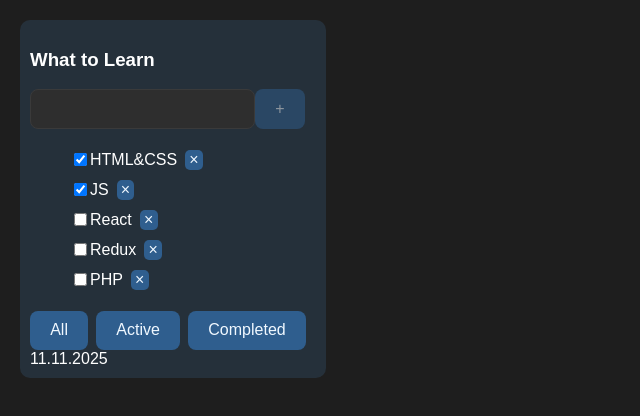
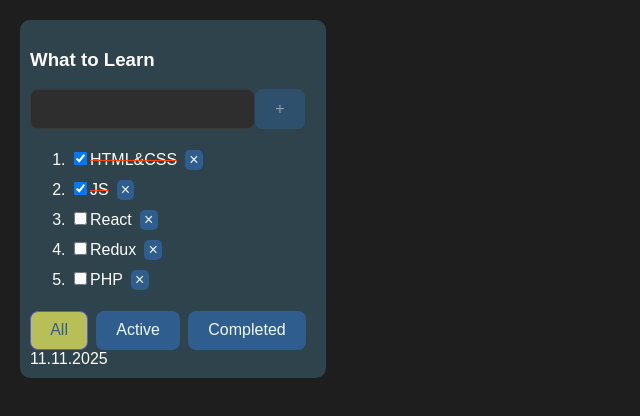
Before and after one commit to VitalickWeb/Todo-yarn-vite, a React (Vite) app: page / in a window 1280 px wide. Shown: the top 416 px of the page, without its empty margins (0-640 px from the left). Built offline with nearby package versions, Linux system fonts and the light colour scheme.

Commit message:
Added styles for tracking filter selection buttons

```diff
--- a/src/App.tsx
+++ b/src/App.tsx
@@ -59,6 +59,7 @@ export const App = () => {
                 tasks={filterShow}
                 removeTasks={removeTasks}
                 addTask={addTask}
+                filter={filter}
                 filterTasks={filterTasks}
                 changeStatus={changeStatus}
                 date="11.11.2025"
--- a/src/components/Button/Button.tsx
+++ b/src/components/Button/Button.tsx
@@ -3,12 +3,14 @@ import React, {ButtonHTMLAttributes, FC} from 'react';
 export type ButtonType = {
     title: string
     onClick: () => void
+    className?: string
 } & ButtonHTMLAttributes<HTMLButtonElement>;
 
 export const Button: FC<ButtonType> =
     ({
          title,
          onClick,
+         className,
          ...props
      }) => {
 
@@ -18,7 +20,7 @@ export const Button: FC<ButtonType> =
 
         return (
             <button
-                className="button_item"
+                className={className}
                 onClick={onClickAddTaskHandler}
                 {...props}
             >
--- a/src/components/TodoListItem.tsx
+++ b/src/components/TodoListItem.tsx
@@ -15,6 +15,7 @@ export type TodoListItemType = {
     removeTasks: (id: string) => void
     addTask: (task: string) => void
     filterTasks: (filter: filterType) => void
+    filter: string
     changeStatus: (id: string, isDone: boolean) => void
 };
 
@@ -26,6 +27,7 @@ export const TodoListItem: FC<TodoListItemType> =
          removeTasks,
          addTask,
          filterTasks,
+         filter,
          changeStatus,
      }) => {
 
@@ -47,18 +49,19 @@ export const TodoListItem: FC<TodoListItemType> =
                 const removeTaskHandler = () => {
                     removeTasks(t.id)
                 }
+
                 const onStatusChange = (e: ChangeEvent<HTMLInputElement>) => {
                     changeStatus(t.id, e.currentTarget.checked)
                 }
 
                 return (
-                    <li key={t.id} className="task">
+                    <li key={t.id}>
                         <input
                             type="checkbox"
                             checked={t.isDone}
                             onChange={onStatusChange}
                         />
-                        <span>{t.title}</span>
+                        <span className={t.isDone ? "line_through" : ''}>{t.title}</span>
                         <Button
                             title="×"
                             className="del_task"
@@ -67,7 +70,6 @@ export const TodoListItem: FC<TodoListItemType> =
                     </li>
                 )
             })
-
 
         const onChangeTaskHandler = (e: ChangeEvent<HTMLInputElement>) => {
             setTask(e.currentTarget.value)
@@ -125,17 +127,17 @@ export const TodoListItem: FC<TodoListItemType> =
                 <ol className="list_item_tasks">{renderTasks}</ol>
                 <div className="button">
                     <Button
-                        className="button_item"
+                        className={`button_item ${filter === "All" ? "filtered_active" : ""}`}
                         onClick={filterTaskHandlerAll}
                         title="All"
                     />
                     <Button
-                        className="button_item"
+                        className={`button_item ${filter === "Active" ? "filtered_active" : ""}`}
                         onClick={filterTaskHandlerActive}
                         title="Active"
                     />
                     <Button
-                        className="button_item"
+                        className={`button_item ${filter === "Completed" ? "filtered_active" : ""}`}
                         onClick={filterTaskHandlerCompleted}
                         title="Completed"
                     />
--- a/src/index.css
+++ b/src/index.css
@@ -17,7 +17,7 @@ body, #root {
 
 .todo_box {
   width: 286px;
-  background-color: rgba(56, 95, 129, 0.29);
+  background-color: rgba(87, 159, 191, 0.29);
   padding: 10px;
   border-radius: 10px;
   color: white;
@@ -47,7 +47,10 @@ h1 {
   display: flex;
   align-items: center;
 }
-
+.line_through {
+  text-decoration: line-through;
+  text-decoration-color: orangered;
+}
 .del_task {
   border-radius: 5px;
   border: 1px solid transparent;
@@ -57,6 +60,7 @@ h1 {
   font-family: inherit;
   background-color: #2f5e8e;
   cursor: pointer;
+  text-decoration: none;
 
   margin-left: 8px;
 }
@@ -146,3 +150,8 @@ button:focus-visible {
 .checkSymbols {
   color: orangered;
 }
+.button_item.filtered_active {
+  background-color: #b8bf57;
+  border: 1px solid #535bf2;
+  color: #2F5E8EFF;
+}
```
